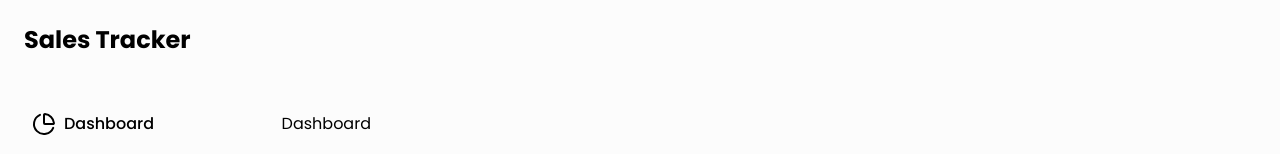
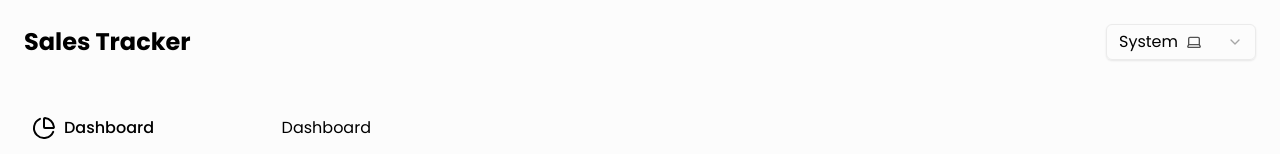
Before and after one commit to kauevecchia/Desafio-tecnico-Easysecrets, a React (Vite) app: page / in a window 1280 px wide. Shown: the top 154 px of the page. Built offline with nearby package versions, Linux system fonts and the light colour scheme.

Commit message:
feat: create ThemeToggler component

```diff
--- a/src/components/Header.tsx
+++ b/src/components/Header.tsx
@@ -1,4 +1,5 @@
 import { Link } from "react-router-dom";
+import { ThemeToggler } from "./ThemeToggler";
 
 export function Header() {
   return (
@@ -7,6 +8,7 @@
         <h3 className="text-foreground font-bold md:text-2xl">Sales Tracker</h3>
       </Link>
       <div className="flex items-center gap-2">
+        <ThemeToggler />
         <div className="block lg:hidden"></div>
       </div>
     </header>
--- /dev/null
+++ b/src/components/ThemeToggler.tsx
@@ -0,0 +1,35 @@
+import { useTheme } from "next-themes";
+import {
+  Select,
+  SelectContent,
+  SelectItem,
+  SelectTrigger,
+  SelectValue,
+} from "../components/ui/select";
+import { Sun, Moon, Laptop } from "lucide-react";
+
+export function ThemeToggler() {
+  const { setTheme, theme } = useTheme();
+
+  return (
+    <Select onValueChange={setTheme} defaultValue={theme}>
+      <SelectTrigger className="w-[70px] md:w-[150px]">
+        <SelectValue placeholder="Select theme" />
+      </SelectTrigger>
+      <SelectContent>
+        <SelectItem value="light">
+          <p className="hidden text-xs md:block md:text-base">Light</p>
+          <Sun />
+        </SelectItem>
+        <SelectItem value="dark">
+          <p className="hidden text-xs md:block md:text-base">Dark</p>
+          <Moon />
+        </SelectItem>
+        <SelectItem value="system">
+          <p className="hidden text-xs md:block md:text-base">System</p>
+          <Laptop />
+        </SelectItem>
+      </SelectContent>
+    </Select>
+  );
+}
--- /dev/null
+++ b/src/components/ui/select.tsx
@@ -0,0 +1,183 @@
+import * as React from "react"
+import * as SelectPrimitive from "@radix-ui/react-select"
+import { CheckIcon, ChevronDownIcon, ChevronUpIcon } from "lucide-react"
+
+import { cn } from "@/lib/utils"
+
+function Select({
+  ...props
+}: React.ComponentProps<typeof SelectPrimitive.Root>) {
+  return <SelectPrimitive.Root data-slot="select" {...props} />
+}
+
+function SelectGroup({
+  ...props
+}: React.ComponentProps<typeof SelectPrimitive.Group>) {
+  return <SelectPrimitive.Group data-slot="select-group" {...props} />
+}
+
+function SelectValue({
+  ...props
+}: React.ComponentProps<typeof SelectPrimitive.Value>) {
+  return <SelectPrimitive.Value data-slot="select-value" {...props} />
+}
+
+function SelectTrigger({
+  className,
+  size = "default",
+  children,
+  ...props
+}: React.ComponentProps<typeof SelectPrimitive.Trigger> & {
+  size?: "sm" | "default"
+}) {
+  return (
+    <SelectPrimitive.Trigger
+      data-slot="select-trigger"
+      data-size={size}
+      className={cn(
+        "border-input data-[placeholder]:text-muted-foreground [&_svg:not([class*='text-'])]:text-muted-foreground focus-visible:border-ring focus-visible:ring-ring/50 aria-invalid:ring-destructive/20 dark:aria-invalid:ring-destructive/40 aria-invalid:border-destructive dark:bg-input/30 dark:hover:bg-input/50 flex w-fit items-center justify-between gap-2 rounded-md border bg-transparent px-3 py-2 text-sm whitespace-nowrap shadow-xs transition-[color,box-shadow] outline-none focus-visible:ring-[3px] disabled:cursor-not-allowed disabled:opacity-50 data-[size=default]:h-9 data-[size=sm]:h-8 *:data-[slot=select-value]:line-clamp-1 *:data-[slot=select-value]:flex *:data-[slot=select-value]:items-center *:data-[slot=select-value]:gap-2 [&_svg]:pointer-events-none [&_svg]:shrink-0 [&_svg:not([class*='size-'])]:size-4",
+        className
+      )}
+      {...props}
+    >
+      {children}
+      <SelectPrimitive.Icon asChild>
+        <ChevronDownIcon className="size-4 opacity-50" />
+      </SelectPrimitive.Icon>
+    </SelectPrimitive.Trigger>
+  )
+}
+
+function SelectContent({
+  className,
+  children,
+  position = "popper",
+  ...props
+}: React.ComponentProps<typeof SelectPrimitive.Content>) {
+  return (
+    <SelectPrimitive.Portal>
+      <SelectPrimitive.Content
+        data-slot="select-content"
+        className={cn(
+          "bg-popover text-popover-foreground data-[state=open]:animate-in data-[state=closed]:animate-out data-[state=closed]:fade-out-0 data-[state=open]:fade-in-0 data-[state=closed]:zoom-out-95 data-[state=open]:zoom-in-95 data-[side=bottom]:slide-in-from-top-2 data-[side=left]:slide-in-from-right-2 data-[side=right]:slide-in-from-left-2 data-[side=top]:slide-in-from-bottom-2 relative z-50 max-h-(--radix-select-content-available-height) min-w-[8rem] origin-(--radix-select-content-transform-origin) overflow-x-hidden overflow-y-auto rounded-md border shadow-md",
+          position === "popper" &&
+            "data-[side=bottom]:translate-y-1 data-[side=left]:-translate-x-1 data-[side=right]:translate-x-1 data-[side=top]:-translate-y-1",
+          className
+        )}
+        position={position}
+        {...props}
+      >
+        <SelectScrollUpButton />
+        <SelectPrimitive.Viewport
+          className={cn(
+            "p-1",
+            position === "popper" &&
+              "h-[var(--radix-select-trigger-height)] w-full min-w-[var(--radix-select-trigger-width)] scroll-my-1"
+          )}
+        >
+          {children}
+        </SelectPrimitive.Viewport>
+        <SelectScrollDownButton />
+      </SelectPrimitive.Content>
+    </SelectPrimitive.Portal>
+  )
+}
+
+function SelectLabel({
+  className,
+  ...props
+}: React.ComponentProps<typeof SelectPrimitive.Label>) {
+  return (
+    <SelectPrimitive.Label
+      data-slot="select-label"
+      className={cn("text-muted-foreground px-2 py-1.5 text-xs", className)}
+      {...props}
+    />
+  )
+}
+
+function SelectItem({
+  className,
+  children,
+  ...props
+}: React.ComponentProps<typeof SelectPrimitive.Item>) {
+  return (
+    <SelectPrimitive.Item
+      data-slot="select-item"
+      className={cn(
+        "focus:bg-accent focus:text-accent-foreground [&_svg:not([class*='text-'])]:text-muted-foreground relative flex w-full cursor-default items-center gap-2 rounded-sm py-1.5 pr-8 pl-2 text-sm outline-hidden select-none data-[disabled]:pointer-events-none data-[disabled]:opacity-50 [&_svg]:pointer-events-none [&_svg]:shrink-0 [&_svg:not([class*='size-'])]:size-4 *:[span]:last:flex *:[span]:last:items-center *:[span]:last:gap-2",
+        className
+      )}
+      {...props}
+    >
+      <span className="absolute right-2 flex size-3.5 items-center justify-center">
+        <SelectPrimitive.ItemIndicator>
+          <CheckIcon className="size-4" />
+        </SelectPrimitive.ItemIndicator>
+      </span>
+      <SelectPrimitive.ItemText>{children}</SelectPrimitive.ItemText>
+    </SelectPrimitive.Item>
+  )
+}
+
+function SelectSeparator({
+  className,
+  ...props
+}: React.ComponentProps<typeof SelectPrimitive.Separator>) {
+  return (
+    <SelectPrimitive.Separator
+      data-slot="select-separator"
+      className={cn("bg-border pointer-events-none -mx-1 my-1 h-px", className)}
+      {...props}
+    />
+  )
+}
+
+function SelectScrollUpButton({
+  className,
+  ...props
+}: React.ComponentProps<typeof SelectPrimitive.ScrollUpButton>) {
+  return (
+    <SelectPrimitive.ScrollUpButton
+      data-slot="select-scroll-up-button"
+      className={cn(
+        "flex cursor-default items-center justify-center py-1",
+        className
+      )}
+      {...props}
+    >
+      <ChevronUpIcon className="size-4" />
+    </SelectPrimitive.ScrollUpButton>
+  )
+}
+
+function SelectScrollDownButton({
+  className,
+  ...props
+}: React.ComponentProps<typeof SelectPrimitive.ScrollDownButton>) {
+  return (
+    <SelectPrimitive.ScrollDownButton
+      data-slot="select-scroll-down-button"
+      className={cn(
+        "flex cursor-default items-center justify-center py-1",
+        className
+      )}
+      {...props}
+    >
+      <ChevronDownIcon className="size-4" />
+    </SelectPrimitive.ScrollDownButton>
+  )
+}
+
+export {
+  Select,
+  SelectContent,
+  SelectGroup,
+  SelectItem,
+  SelectLabel,
+  SelectScrollDownButton,
+  SelectScrollUpButton,
+  SelectSeparator,
+  SelectTrigger,
+  SelectValue,
+}
```
